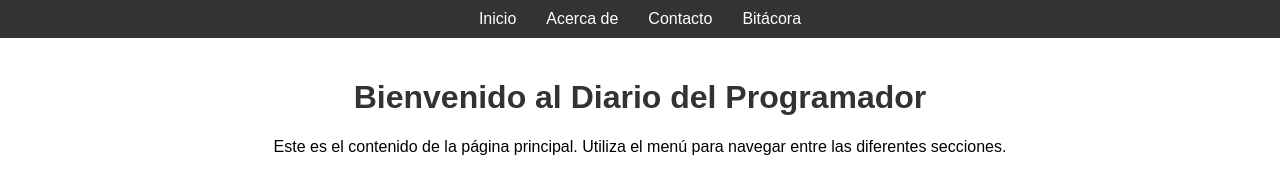
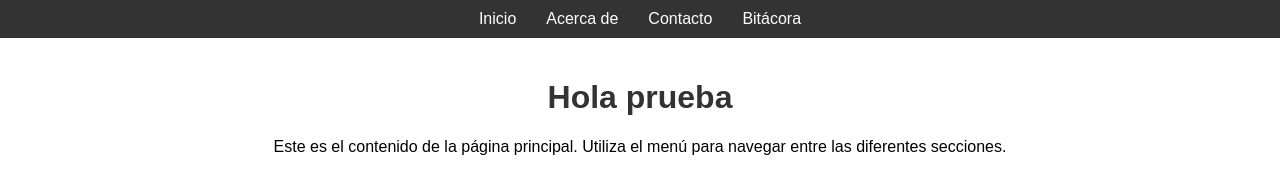
Before and after one commit to Mayons/Pasantias, a plain HTML site: page index.html in a window 1280 px wide. Shown: the top 169 px of the page. Drawn offline with Linux system fonts and the light colour scheme.

Commit message:
First commit

```diff
--- a/index.html
+++ b/index.html
@@ -18,7 +18,7 @@
         </nav>
     </header>
     <main id="main-content">
-        <h1>Bienvenido al Diario del Programador</h1>
+        <h1>Hola prueba</h1>
         <p>Este es el contenido de la página principal. Utiliza el menú para navegar entre las diferentes secciones.</p>
 
         <!-- Manteniendo las imágenes originales -->
```
